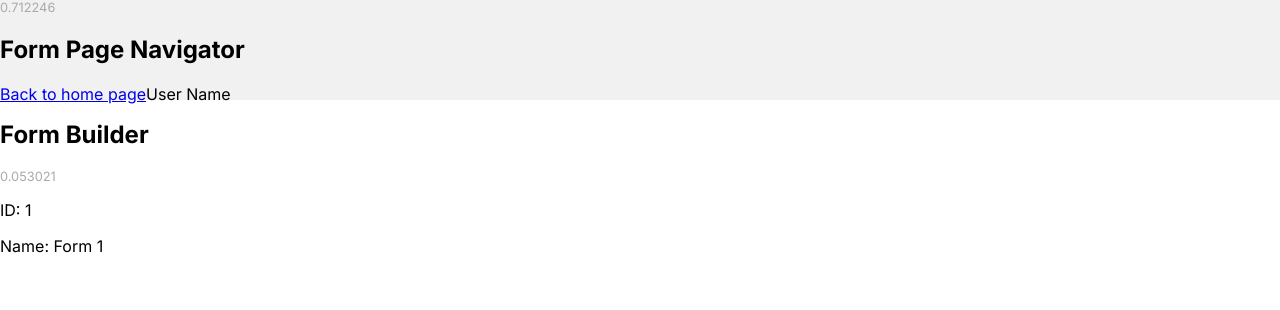
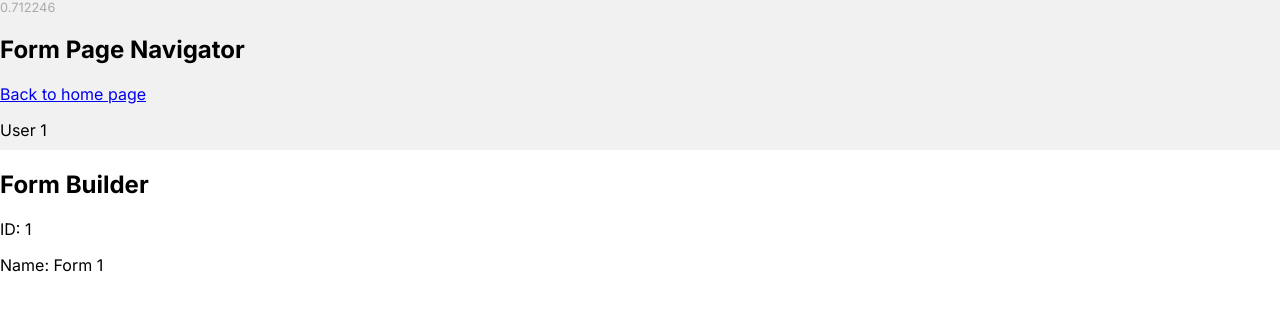
Before and after one commit to flanker/nextjs_playgournd, a Next.js app in the folder demo0912/: page /forms/1/edit in a window 1280 px wide. Shown: the top 310 px of the page. Built offline with nearby package versions, Linux system fonts and the light colour scheme.

Commit message:
Fetch form on RSC and use current user on form builder page.

```diff
--- /dev/null
+++ b/demo0912/src/app/(dashboard)/loading.tsx
@@ -0,0 +1,3 @@
+export default function Loading() {
+  return <p>Loading forms</p>;
+}
--- a/demo0912/src/app/(formPage)/forms/[id]/edit/page.tsx
+++ b/demo0912/src/app/(formPage)/forms/[id]/edit/page.tsx
@@ -1,10 +1,13 @@
 import FormBuilder from "@/components/formPage/FormBuilder";
+import {fetchForm} from "@/lib/fetches";
 
-export default function FormPage() {
+export default async function FormPage({params}) {
+  const {id} = params
+  const form = await fetchForm(id)
   return (
     <div>
       <h2>Form Builder</h2>
-      <FormBuilder formId={1} />
+      <FormBuilder formId={id} form={form}/>
     </div>
   )
 }
--- a/demo0912/src/app/(formPage)/layout.tsx
+++ b/demo0912/src/app/(formPage)/layout.tsx
@@ -3,7 +3,7 @@ import FormPageNavigator from "@/components/formPage/FormPageNavigator";
 export default function Layout({children}) {
   return (
     <div style={{height: '100vh'}}>
-      <div style={{height: '100px', backgroundColor: '#f1f1f1'}}>
+      <div style={{height: '150px', backgroundColor: '#f1f1f1'}}>
         <FormPageNavigator/>
       </div>
       <div style={{height: '100%', backgroundColor: '#fff'}}>
--- /dev/null
+++ b/demo0912/src/app/(formPage)/loading.tsx
@@ -0,0 +1,3 @@
+export default function Loading() {
+  return <p>Loading form</p>;
+}
--- a/demo0912/src/components/formPage/FormBuilder.tsx
+++ b/demo0912/src/components/formPage/FormBuilder.tsx
@@ -4,11 +4,12 @@ import {useQuery} from "@tanstack/react-query";
 import {fetchForm} from "@/lib/fetches";
 import RandomNumber from "@/components/_shared/RandomNumber";
 
-export default function FormBuilder({formId}) {
+export default function FormBuilder({formId, form}) {
 
   const {data, isLoading, error} = useQuery({
     queryKey: ['forms', formId],
     queryFn: () => fetchForm(formId),
+    initialData: form,
     staleTime: 1000
   })
 
@@ -22,7 +23,6 @@ export default function FormBuilder({formId}) {
 
   return (
     <div>
-      <RandomNumber/>
       <p>ID: {data.id}</p>
       <p>Name: {data.name}</p>
     </div>
--- a/demo0912/src/components/formPage/FormPageNavigator.tsx
+++ b/demo0912/src/components/formPage/FormPageNavigator.tsx
@@ -1,5 +1,6 @@
 import RandomNumber from "@/components/_shared/RandomNumber";
 import Link from "next/link";
+import UserInfo from "@/components/formPage/FormPageNavigator/UserInfo";
 
 export default function FormPageNavigator() {
   return (
@@ -8,7 +9,7 @@ export default function FormPageNavigator() {
       <h2>Form Page Navigator</h2>
       <p>
         <Link href={'/home'}>Back to home page</Link>
-        User Name
+        <UserInfo/>
       </p>
     </div>
   )
--- /dev/null
+++ b/demo0912/src/components/formPage/FormPageNavigator/UserInfo.tsx
@@ -0,0 +1,32 @@
+'use client'
+
+import {useQuery} from "@tanstack/react-query";
+import {fetchCurrentUser} from "@/lib/fetches";
+
+export default function UserInfo() {
+
+  const {data, status, isLoading, error} = useQuery({
+    queryKey: ['currentUser'],
+    queryFn: fetchCurrentUser,
+    staleTime: 5000
+  })
+
+  console.log("UserInfo")
+  console.log("status", status)
+  console.log("loading", isLoading)
+  console.log("data", data)
+
+  if (isLoading) {
+    return <div>RQ Loading...</div>
+  }
+
+  if (error) {
+    return <div>Error: {error.message}</div>
+  }
+
+  return (
+    <div>
+      <p>{data.name}</p>
+    </div>
+  )
+}
```
